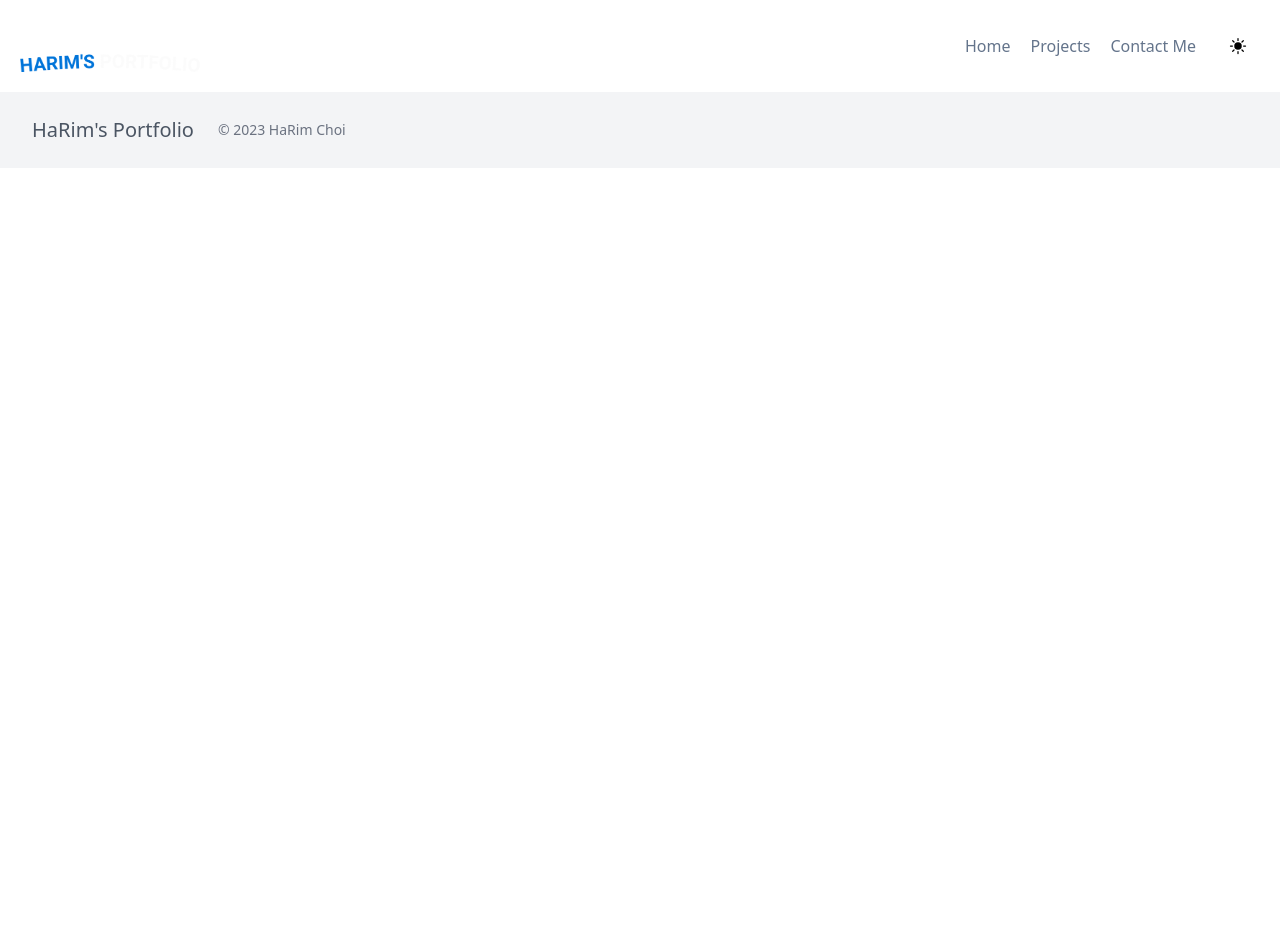
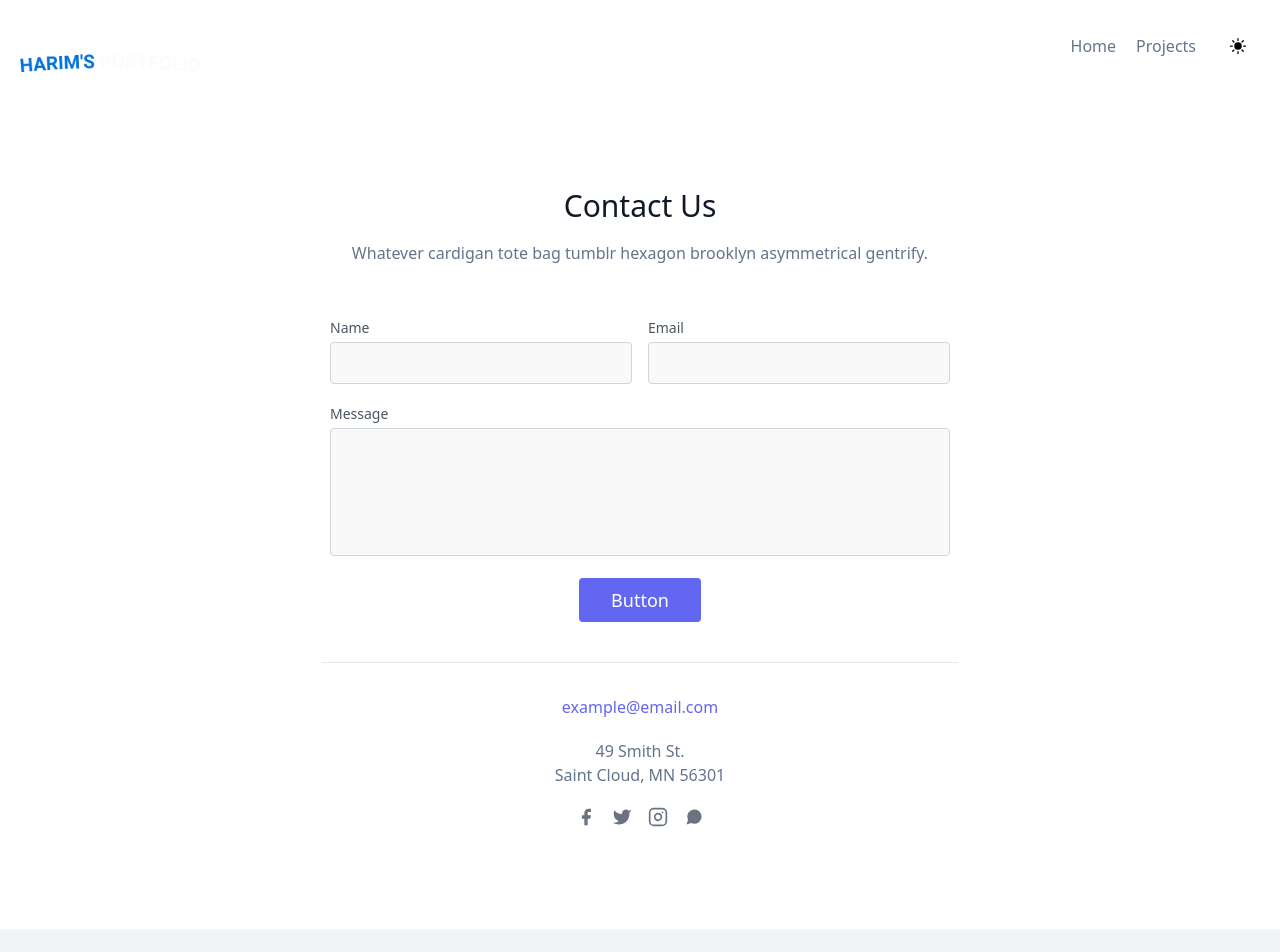
Before and after one commit to harimgs/next-portfolio, a Next.js app: page /contact-me in a window 1280 px wide. Before the commit this address had no page. Shown: the top 952 px of the page. Before the commit the page ends 800 px from the top, so only its background shows below. Built offline with nearby package versions, Linux system fonts and the light colour scheme.

Commit message:
second commit

```diff
--- a/components/header.js
+++ b/components/header.js
@@ -27,7 +27,9 @@ export default function Header() {
             <Link href="/projects" className="mr-5 hover:text-gray-900">
               Projects
             </Link>
-            <a className="mr-5 hover:text-gray-900">Contact Me</a>
+            {/* <Link href="/contact-me" className="mr-5 hover:text-gray-900">
+              Contact Me
+            </Link> */}
           </nav>
 
           <DarkModeToggleButton />
--- a/components/home/animation.js
+++ b/components/home/animation.js
@@ -9,7 +9,7 @@ import lottieJson from "/public/animation.json";
 export default function Animation() {
   return (
     <Lottie
-      loop={false}
+      loop={true}
       animationData={lottieJson}
       play
       speed={0.7}
--- a/components/home/hero.js
+++ b/components/home/hero.js
@@ -10,17 +10,15 @@ export default function Hero() {
           <br className="lg:inline-block" />
           {"HaRim's Portfolio!"}
         </h1>
-        <p className="mb-8 leading-relaxed">
-          Copper mug try-hard pitchfork pour-over freegan heirloom neutra air
-          plant cold-pressed tacos poke beard tote bag. Heirloom echo park
-          mlkshk tote bag selvage hot chicken authentic tumeric truffaut hexagon
-          try-hard chambray.
+        <p className="mb-8 leading-relaxed text-2xl">
+          My name is HaRim Choi, and I am a first-year CS Technician student at
+          Mohawk College. I have a passion for building web and mobile
+          applications, and I am always eager to learn new technologies and
+          adapt to different tools as required. I enjoy expanding my knowledge
+          and meeting new people along the way.
         </p>
         <div className="flex justify-center">
-          <Link
-            href="/projects"
-            className="btn-project"
-          >
+          <Link href="/projects" className="btn-project">
             View Projects
           </Link>
         </div>
--- a/pages/about-me.js
+++ /dev/null
@@ -1,7 +0,0 @@
-export default function AboutMe() {
-  return (
-    <div>
-      <h1>About Me</h1>
-    </div>
-  );
-}
--- /dev/null
+++ b/pages/contact-me.js
@@ -0,0 +1,129 @@
+export default function AboutMe() {
+  return (
+    <>
+      <section className="text-gray-600 body-font relative">
+        <div className="container px-5 py-24 mx-auto">
+          <div className="flex flex-col text-center w-full mb-12">
+            <h1 className="sm:text-3xl text-2xl font-medium title-font mb-4 text-gray-900">
+              Contact Us
+            </h1>
+            <p className="lg:w-2/3 mx-auto leading-relaxed text-base">
+              Whatever cardigan tote bag tumblr hexagon brooklyn asymmetrical
+              gentrify.
+            </p>
+          </div>
+          <div className="lg:w-1/2 md:w-2/3 mx-auto">
+            <div className="flex flex-wrap -m-2">
+              <div className="p-2 w-1/2">
+                <div className="relative">
+                  <label for="name" className="leading-7 text-sm text-gray-600">
+                    Name
+                  </label>
+                  <input type="text" id="name" name="name" className="w-full bg-gray-100 bg-opacity-50 rounded border border-gray-300 focus:border-indigo-500 focus:bg-white focus:ring-2 focus:ring-indigo-200 text-base outline-none text-gray-700 py-1 px-3 leading-8 transition-colors duration-200 ease-in-out" />
+                </div>
+              </div>
+              <div className="p-2 w-1/2">
+                <div className="relative">
+                  <label
+                    for="email"
+                    className="leading-7 text-sm text-gray-600"
+                  >
+                    Email
+                  </label>
+                  <input type="email" id="email" name="email" className="w-full bg-gray-100 bg-opacity-50 rounded border border-gray-300 focus:border-indigo-500 focus:bg-white focus:ring-2 focus:ring-indigo-200 text-base outline-none text-gray-700 py-1 px-3 leading-8 transition-colors duration-200 ease-in-out" />
+                </div>
+              </div>
+              <div className="p-2 w-full">
+                <div className="relative">
+                  <label
+                    for="message"
+                    className="leading-7 text-sm text-gray-600"
+                  >
+                    Message
+                  </label>
+                  <textarea
+                    id="message"
+                    name="message"
+                    className="w-full bg-gray-100 bg-opacity-50 rounded border border-gray-300 focus:border-indigo-500 focus:bg-white focus:ring-2 focus:ring-indigo-200 h-32 text-base outline-none text-gray-700 py-1 px-3 resize-none leading-6 transition-colors duration-200 ease-in-out"
+                  ></textarea>
+                </div>
+              </div>
+              <div className="p-2 w-full">
+                <button className="flex mx-auto text-white bg-indigo-500 border-0 py-2 px-8 focus:outline-none hover:bg-indigo-600 rounded text-lg">
+                  Button
+                </button>
+              </div>
+              <div className="p-2 w-full pt-8 mt-8 border-t border-gray-200 text-center">
+                <a className="text-indigo-500">example@email.com</a>
+                <p className="leading-normal my-5">
+                  49 Smith St.
+                  <br />
+                  Saint Cloud, MN 56301
+                </p>
+                <span className="inline-flex">
+                  <a className="text-gray-500">
+                    <svg
+                      fill="currentColor"
+                      stroke-linecap="round"
+                      stroke-linejoin="round"
+                      stroke-width="2"
+                      className="w-5 h-5"
+                      viewBox="0 0 24 24"
+                    >
+                      <path d="M18 2h-3a5 5 0 00-5 5v3H7v4h3v8h4v-8h3l1-4h-4V7a1 1 0 011-1h3z"></path>
+                    </svg>
+                  </a>
+                  <a className="ml-4 text-gray-500">
+                    <svg
+                      fill="currentColor"
+                      stroke-linecap="round"
+                      stroke-linejoin="round"
+                      stroke-width="2"
+                      className="w-5 h-5"
+                      viewBox="0 0 24 24"
+                    >
+                      <path d="M23 3a10.9 10.9 0 01-3.14 1.53 4.48 4.48 0 00-7.86 3v1A10.66 10.66 0 013 4s-4 9 5 13a11.64 11.64 0 01-7 2c9 5 20 0 20-11.5a4.5 4.5 0 00-.08-.83A7.72 7.72 0 0023 3z"></path>
+                    </svg>
+                  </a>
+                  <a className="ml-4 text-gray-500">
+                    <svg
+                      fill="none"
+                      stroke="currentColor"
+                      stroke-linecap="round"
+                      stroke-linejoin="round"
+                      stroke-width="2"
+                      className="w-5 h-5"
+                      viewBox="0 0 24 24"
+                    >
+                      <rect
+                        width="20"
+                        height="20"
+                        x="2"
+                        y="2"
+                        rx="5"
+                        ry="5"
+                      ></rect>
+                      <path d="M16 11.37A4 4 0 1112.63 8 4 4 0 0116 11.37zm1.5-4.87h.01"></path>
+                    </svg>
+                  </a>
+                  <a className="ml-4 text-gray-500">
+                    <svg
+                      fill="currentColor"
+                      stroke-linecap="round"
+                      stroke-linejoin="round"
+                      stroke-width="2"
+                      className="w-5 h-5"
+                      viewBox="0 0 24 24"
+                    >
+                      <path d="M21 11.5a8.38 8.38 0 01-.9 3.8 8.5 8.5 0 01-7.6 4.7 8.38 8.38 0 01-3.8-.9L3 21l1.9-5.7a8.38 8.38 0 01-.9-3.8 8.5 8.5 0 014.7-7.6 8.38 8.38 0 013.8-.9h.5a8.48 8.48 0 018 8v.5z"></path>
+                    </svg>
+                  </a>
+                </span>
+              </div>
+            </div>
+          </div>
+        </div>
+      </section>
+    </>
+  );
+}
```
